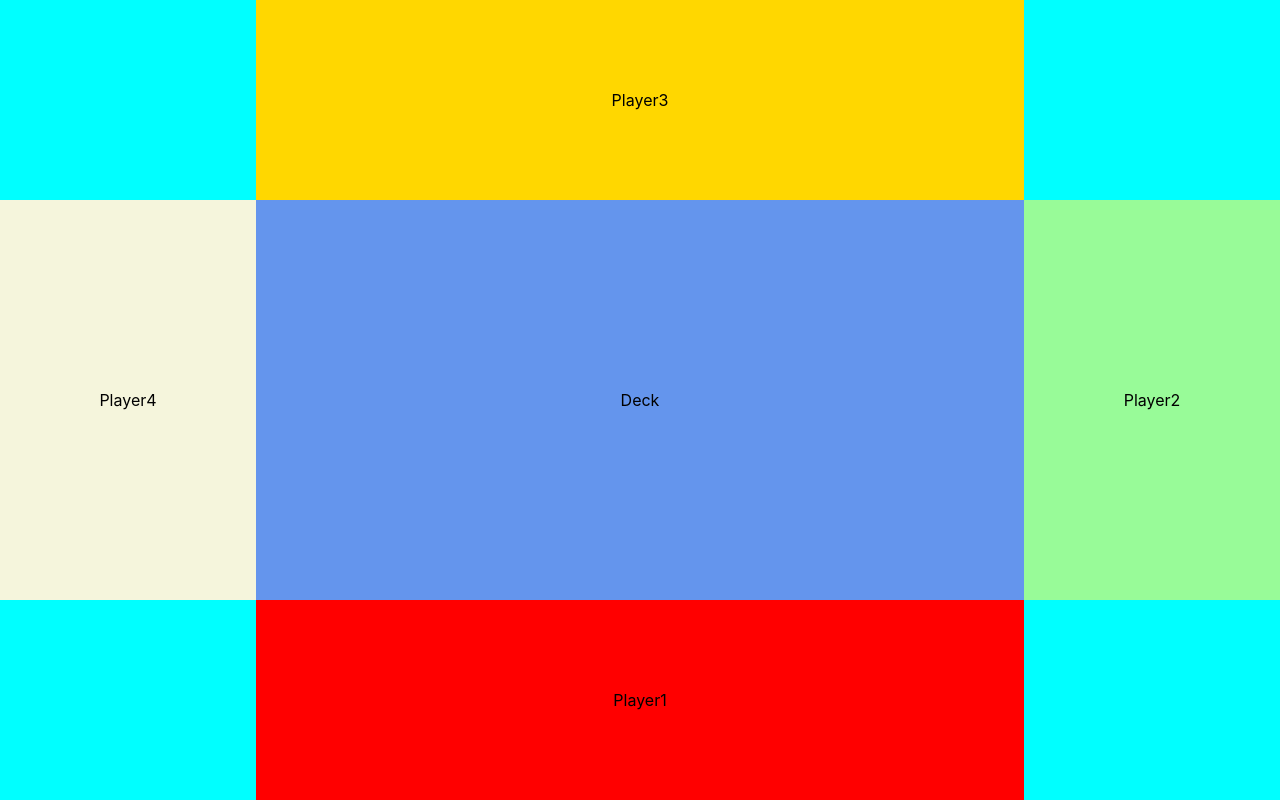
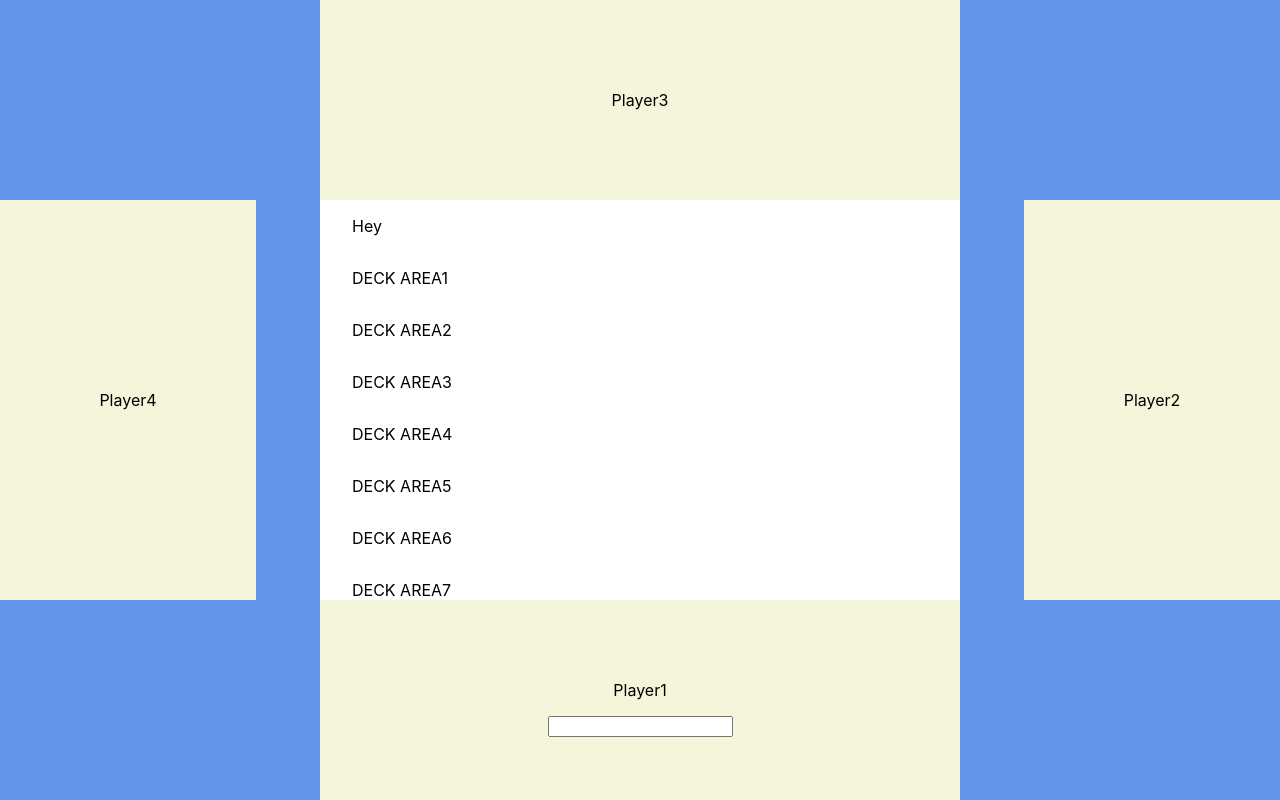
Before and after one commit to LefanTan/big2, a React (Create React App) app: page / in a window 1280 px wide. Built offline with nearby package versions, Linux system fonts and the light colour scheme.

Commit message:
Added a deck area, and input for player 1

```diff
--- a/src/App.js
+++ b/src/App.js
@@ -1,23 +1,16 @@
 import styles from './App.module.css';
+import Deck from './Deck';
+import Player from './Player.js'
 
 function App() {
   return (
     <div className={styles.Container}>
-      <div className={styles.Player1}>
-        <p>Player1</p>
-      </div>
-      <div className={styles.Player2}>
-        <p>Player2</p>
-      </div>
-      <div className={styles.Player3}>
-        <p>Player3</p>
-      </div>
-      <div className={styles.Player4}>
-        <p>Player4</p>
-      </div>
-      <div className={styles.Deck}>
-        <p>Deck</p>
-      </div>
+      {/* Turn this into a component with ability to change rotation, orientation */}
+      <Player playerNo='1'>Player1</Player>
+      <Player playerNo='2'>Player2</Player>
+      <Player playerNo='3'>Player3</Player>
+      <Player playerNo='4'>Player4</Player>
+      <Deck/>
     </div>
   );
 }
--- a/src/App.module.css
+++ b/src/App.module.css
@@ -1,77 +1,12 @@
 .Container{
-  background-color: aqua;
+  background-color:cornflowerblue;
   width: 100vw;
   height: 100vh;
 
   display: grid;
   grid-template-rows: 25% 50% 25%;
-  grid-template-columns: 20% 60% 20%;
+  grid-template-columns: 20% 5% 50% 5% 20%;
 
   justify-content: center;
   align-items: center;
 }
-
-.Player1{
-  background-color: red;
-  grid-row-start: 3;
-  grid-column-start: 2;
-
-  width: 100%;
-  height: 100%;
-
-  display: flex;
-  justify-content: center;
-  align-items:  center;
-}
-
-.Player2{
-  background-color: palegreen;
-  grid-row-start: 2;
-  grid-column-start: 3;
-
-  width: 100%;
-  height: 100%;
-
-  display: flex;
-  justify-content: center;
-  align-items:  center;
-}
-
-.Player3{
-  background-color: gold;
-  grid-row-start: 1;
-  grid-column-start: 2;
-
-  width: 100%;
-  height: 100%;
-
-  display: flex;
-  justify-content: center;
-  align-items:  center;
-}
-
-.Player4{
-  background-color: beige;
-  grid-row-start: 2;
-  grid-column-start: 1;
-
-  width: 100%;
-  height: 100%;
-
-  display: flex;
-  justify-content: center;
-  align-items:  center;
-}
-
-.Deck{
-  background-color: cornflowerblue;
-  grid-row-start: 2;
-  grid-column-start: 2;
-
-  width: 100%;
-  height: 100%;
-
-  display: flex;
-  justify-content: center;
-  align-items:  center;
-}
--- /dev/null
+++ b/src/Deck.js
@@ -0,0 +1,25 @@
+import styles from './Deck.module.css'
+
+export default function Deck (){
+    return(
+        <div className={styles.Container}>
+            <p>Hey</p>
+            <p>DECK AREA1</p>
+            <p>DECK AREA2</p>
+            <p>DECK AREA3</p>
+            <p>DECK AREA4</p>
+            <p>DECK AREA5</p>
+            <p>DECK AREA6</p>
+            <p>DECK AREA7</p>
+            <p>DECK AREA8</p>
+            <p>DECK AREA9</p>
+            <p>DECK AREA10</p>
+            <p>DECK AREA11</p>
+            <p>DECK AREA12</p>
+            <p>DECK AREA13</p>
+            <p>DECK AREA14</p>
+            <p>DECK AREA15</p>
+            <p>DECK AREA16</p>
+        </div>
+    )
+}
--- /dev/null
+++ b/src/Deck.module.css
@@ -0,0 +1,23 @@
+.Container{
+    grid-row-start: 2;
+    grid-column-start: 3;
+
+    width: auto;
+    height: 100%;
+
+    background-color: white;
+
+    display: flex;
+    flex-direction: column;
+    align-items: flex-start;
+
+    padding-left: 5%;
+    padding-right: 5%;
+
+    overflow-y: scroll;
+}
+
+/* This replaces justify-content: flex-end which doesn't allow scrollbar to work */
+.Container > :first-child{
+    margin-top: auto 5%;
+}
--- /dev/null
+++ b/src/Player.js
@@ -0,0 +1,59 @@
+import { useState } from "react";
+
+/* Prop:
+playerNo = Determines where the player will be showned locally on screen, client should always be Player1
+*/
+export default function Player(props){
+    const [text, setText] = useState('')
+
+    var gridRowNumber = 0;
+    var gridColumnNumber = 0;
+
+    // Update gridRowNumber and gridColumnNumber based on local player number
+    switch(props.playerNo){
+        case '1':
+            gridRowNumber = 3
+            gridColumnNumber = 3
+            break;
+        case '2':
+            gridRowNumber = 2
+            gridColumnNumber = 5
+            break;
+        case '3':
+            gridRowNumber = 1
+            gridColumnNumber = 3
+            break;
+        case '4':
+            gridRowNumber = 2
+            gridColumnNumber = 1
+            break;
+        default:
+            throw new Error("Invalid Player Number")
+    }
+
+    var playerContainer = {
+        backgroundColor: 'beige',
+        gridRowStart: `${gridRowNumber}`,
+        gridColumnStart: `${gridColumnNumber}`,
+        width: '100%',
+        height: '100%',
+
+        display: 'flex',
+        flexDirection: 'column',
+        justifyContent: 'center',
+        alignItems:  'center'
+    }
+
+    const inputOnKeyDownHandler = (e) => {
+        if(e.key === 'Enter'){
+            console.log(text)
+        }
+    }
+
+    return(
+        <div style={playerContainer}>
+            <p>{props.children}</p>
+            {props.playerNo === '1' && <input type="text" value={text} onChange={(e) => setText(e.target.value)} onKeyDown={inputOnKeyDownHandler}></input> }
+        </div>
+    );
+}
```
